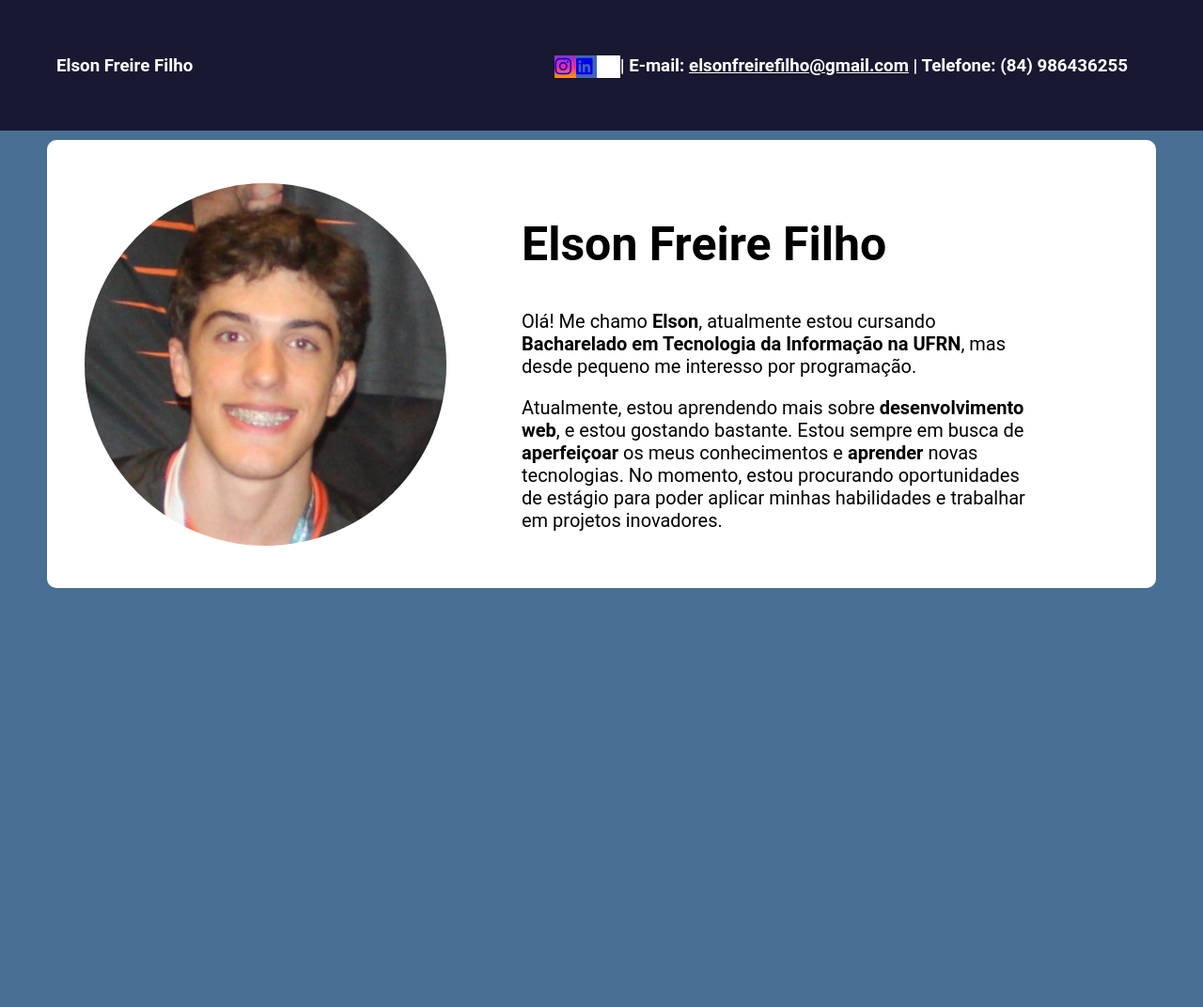
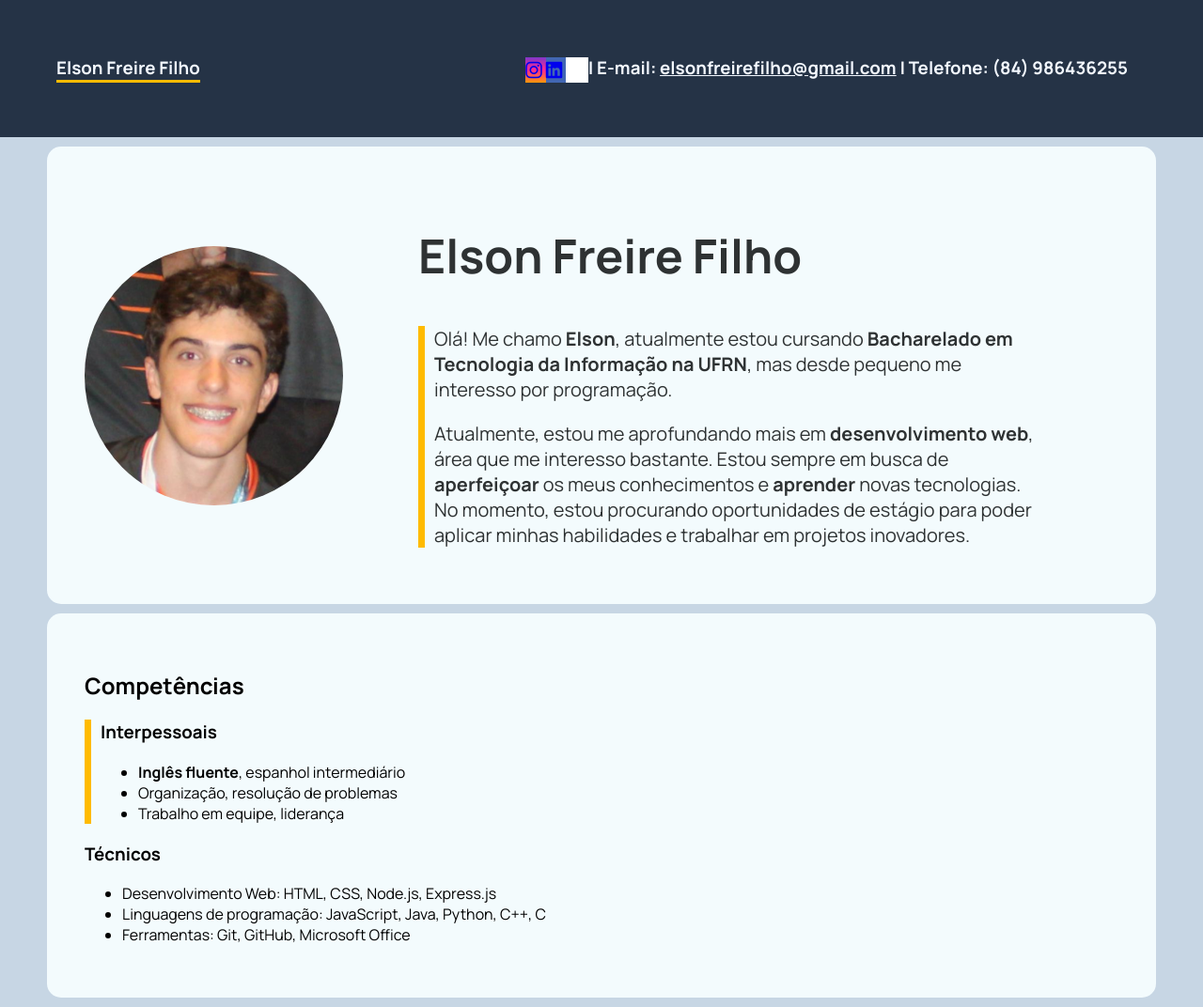
Before and after one commit to elsonfreire/portfolio, a plain HTML site: page index.html in a window 1280 px wide. Shown: the whole page at 94% size. Before the commit the page ends 800 px from the top, so only its background shows below. Drawn offline with Linux system fonts and the light colour scheme.

Commit message:
Created "Knowledge" section

```diff
--- a/index.html
+++ b/index.html
@@ -7,31 +7,57 @@
     <link rel="stylesheet" href="https://cdnjs.cloudflare.com/ajax/libs/font-awesome/6.5.2/css/all.min.css"
     integrity="sha512-SnH5WK+bZxgPHs44uWIX+LLJAJ9/2PkPKZ5QiAj6Ta86w+fsb2TkcmfRyVX3pBnMFcV7oQPJkl9QevSCWr3W6A==" crossorigin="anonymous" referrerpolicy="no-referrer" />
     <link rel="stylesheet" href="style.css">
+    <link rel="preconnect" href="https://fonts.googleapis.com">
+    <link rel="preconnect" href="https://fonts.gstatic.com" crossorigin>
+    <link href="https://fonts.googleapis.com/css2?family=Manrope:wght@200..800&display=swap" rel="stylesheet">
 </head>
 <body>
     <header>
         <h3 id="header-name" class="header-content">Elson Freire Filho</h3>
         <div id="header-contacts" >
-            <a target=”_blank” href="https://www.instagram.com/elsonffilho/" class="contact-link" id="instagram">
+            <a target=”_blank” href="https://www.instagram.com/elsonffilho/" class="header-contact-link" id="instagram">
                 <i class="fa-brands fa-instagram"></i>
             </a>
-            <a target=”_blank” href="https://www.linkedin.com/in/elsonfreirefilho/" class="contact-link" id="linkedin">
+            <a target=”_blank” href="https://www.linkedin.com/in/elsonfreirefilho/" class="header-contact-link" id="linkedin">
                 <i class="fa-brands fa-linkedin"></i>
             </a>
-            <a target=”_blank” href="https://github.com/luigiisp" class="contact-link" id="github">
+            <a target=”_blank” href="https://github.com/luigiisp" class="header-contact-link" id="github">
                 <i style="color: white;" class="fa-brands fa-github"></i>
             </a>
             <h3 class="header-content"> | E-mail: <a href="mailto:elsonfreirefilho@gmail.com" style="color: inherit;">elsonfreirefilho@gmail.com</a> | Telefone: (84) 986436255</h3>
         </div>
     </header>
     <main>
-        <section id="profile-content" class="container">
+        <section id="profile" class="container">
             <img id="profile-img" src="/images/profile.png">
             <div id="profile-text">
                 <h1>Elson Freire Filho</h1>
-                <p>Olá! Me chamo <strong>Elson</strong>, atualmente estou cursando <strong>Bacharelado em Tecnologia da Informação na UFRN</strong>, mas desde pequeno me interesso por programação.</p>
-                <p>Atualmente, estou aprendendo mais sobre <strong>desenvolvimento web</strong>, e estou gostando bastante. Estou sempre em busca de <strong>aperfeiçoar</strong> os meus conhecimentos e <strong>aprender</strong> novas tecnologias. No momento, estou procurando oportunidades de estágio para poder aplicar minhas habilidades e trabalhar em projetos inovadores.</p>
+                <div class="container-2">
+                    <p>Olá! Me chamo <strong>Elson</strong>, atualmente estou cursando <strong>Bacharelado em Tecnologia da Informação na UFRN</strong>, mas desde pequeno me interesso por programação.</p>
+                    <p>Atualmente, estou me aprofundando mais em <strong>desenvolvimento web</strong>, área que me interesso bastante. Estou sempre em busca de <strong>aperfeiçoar</strong> os meus conhecimentos e <strong>aprender</strong> novas tecnologias. No momento, estou procurando oportunidades de estágio para poder aplicar minhas habilidades e trabalhar em projetos inovadores.</p>
+                </div>
             </div>
+        </section>
+        <section id="knowledge-content" class="container">
+            <h1>Competências</h1>
+            <div class="container-2">
+                <h3>Interpessoais</h3>
+                <ul>
+                    <li><strong>Inglês fluente</strong>, espanhol intermediário</li>
+                    <li>Organização, resolução de problemas</li>
+                    <li>Trabalho em equipe, liderança</li>
+                </ul>
+            </div>
+            <div>
+                <h3>Técnicos</h3>
+                <ul>
+                    <li>Desenvolvimento Web: HTML, CSS, Node.js, Express.js</li>
+                    <li>Linguagens de programação: JavaScript, Java, Python, C++, C</li>
+                    <li>Ferramentas: Git, GitHub, Microsoft Office</li>
+                </ul>
+            </div>
+
+
         </section>
     </main>
 
--- a/style.css
+++ b/style.css
@@ -1,12 +1,9 @@
 * {
     box-sizing: border-box;
-    font-family: 'Roboto', sans-serif;
+    font-family: "Manrope", sans-serif;
 }
 
-body {
-    margin: 0px;
-    background-color: rgb(72, 111, 148);
-}
+/* Header */
 
 header {
     width: 100%;
@@ -14,8 +11,8 @@ header {
     top: 0;
     position: sticky;
     padding: 40px 60px;
-    background-color: rgb(24, 24, 49);
-    color: white;
+    background-color: #253346;
+    color: rgb(243, 248, 255);
 }
 
 #instagram {
@@ -35,32 +32,51 @@ header {
     display: inline-block;
 }
 
+#header-name {
+    border-bottom: solid rgb(255, 187, 0);
+}
+
 #header-contacts {
     float: right;
     margin-right: 10px;
 }
 
-.contact-link {
+.header-contact-link {
     text-decoration: none;
     font-size: 20px;
     vertical-align: middle;
     text-align: center;
 }
 
+/* Content */
+
+body {
+    margin: 0px;
+    background-color: #c7d6e4;
+}
+
 .container {
     margin: 10px 50px;
     padding: 40px;
-    border-radius: 10px;
-    background-color: white;
+    border-radius: 15px;
+    background-color: #f3fbfd;
     align-items: center;
 }
 
-#profile-content {
+.container-2 {
+    padding-left: 10px;
+    border-left: solid rgb(255, 187, 0) 7px;
+}
+
+/* Content - Profile */
+
+#profile {
     display: flex;
+    color: #2e3233;
 }
 
 #profile-img {
-    width: 35%;
+    width: 25%;
     height: 50%;
     border-radius: 50%;
     margin: auto;
@@ -72,25 +88,37 @@ header {
     width: 100%;
 }
 
-#profile-content h1 {
+#profile h1 {
     font-size: 50px;
 }
 
 
-#profile-content p {
+#profile p {
     width: 100%;
     font-size: 20px;
 }
 
-@media (max-width: 1000px) {
+/* Tecnologies */
+
+@media (max-width: 950px) {
+
     #header-contacts {
         float: none;
     }
 
-    #profile-content {
+    header {
+        padding: 5px 60px;
+        flex-wrap: wrap;
+    }
+
+    #profile {
         flex-direction: column;
         align-content: center;
-        text-align: center;
+    }
+
+    #profile-img {
+        margin-bottom: 0px;
+        padding-bottom: 0px;
     }
 
     #profile-text {
```
